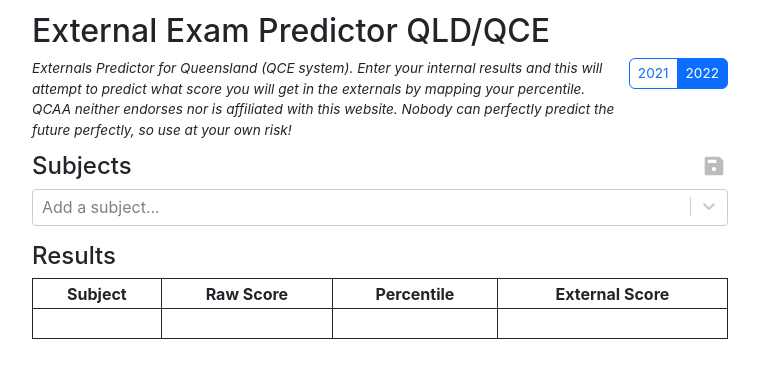
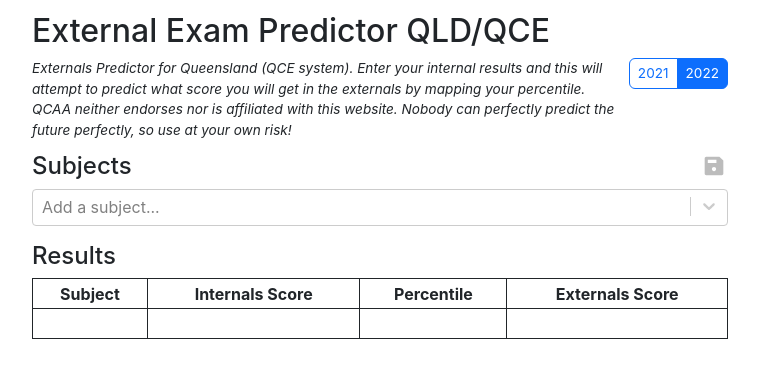
Before and after one commit to rw-a/externals-predictor, a React (Vite) app: page / in a window 1280 px wide. Shown: the top 378 px of the page, without its empty margins (260-1019 px from the left). Built offline with nearby package versions, Linux system fonts and the light colour scheme.

Commit message:
fixed formatting issues

```diff
--- a/src/modules/results.tsx
+++ b/src/modules/results.tsx
@@ -17,7 +17,7 @@
 
 function ResultsRow({code, rawScore, percentile, externalsScore}: ResultsRowProps) {
 	const subjectName = (code === "") ? "" : SUBJECTS[code];
-	const percentileDisplay = (percentile === "") ? "" : percentile.toFixed(2);
+	const percentileDisplay = (percentile === "") ? "" : (percentile * 100).toFixed(2); // convert percentile from decimal to percentage
 	const externalsScoreDisplay = (externalsScore === "") ? "" : externalsScore.toFixed(2);
 
 	return(
@@ -95,9 +95,9 @@
 				<thead>
 					<tr className='text-center'>
 						<th>Subject</th>
-						<th>Raw Score</th>
+						<th>Internals Score</th>
 						<th>Percentile</th>
-						<th>External Score</th>
+						<th>Externals Score</th>
 					</tr>
 				</thead>
 				<tbody>
```
